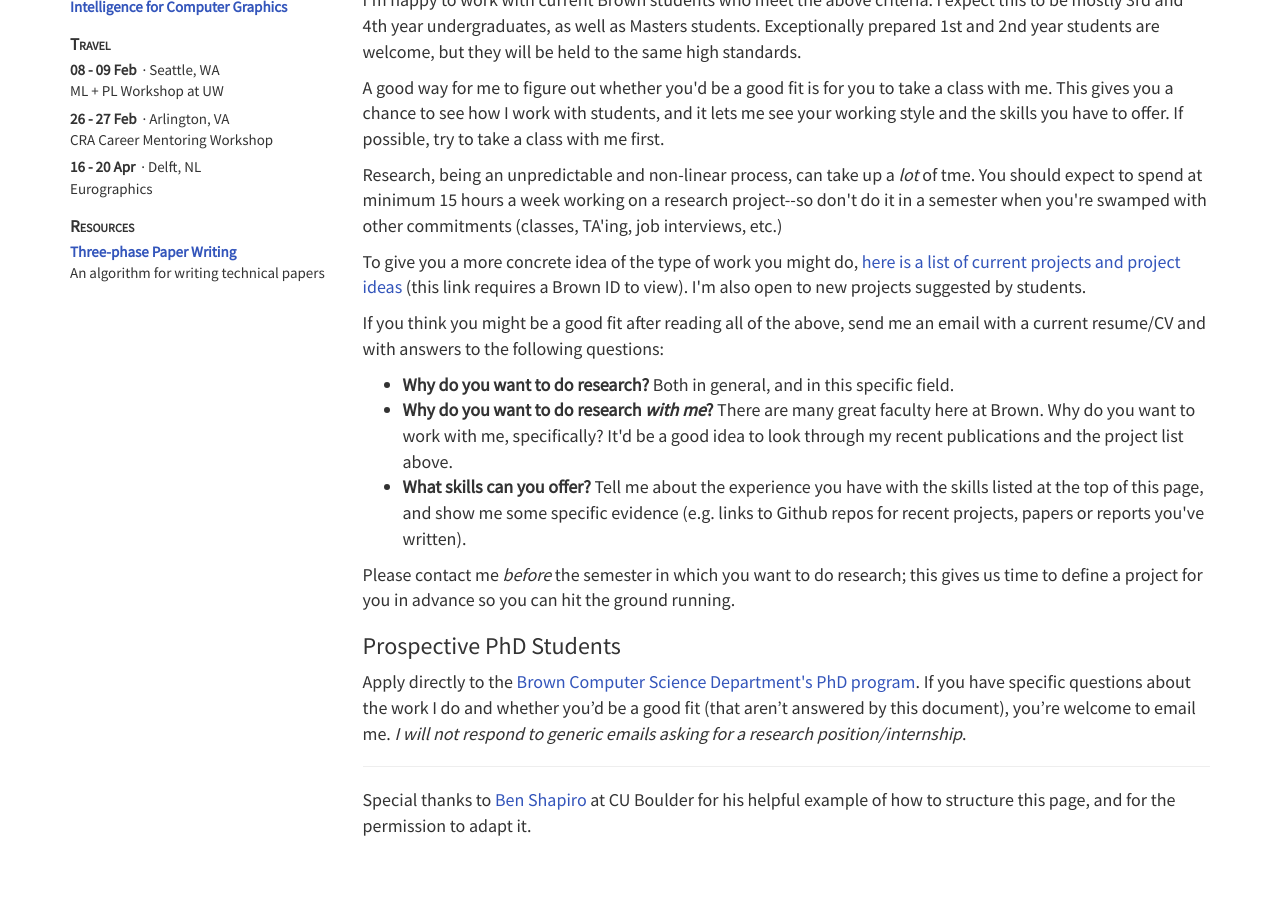
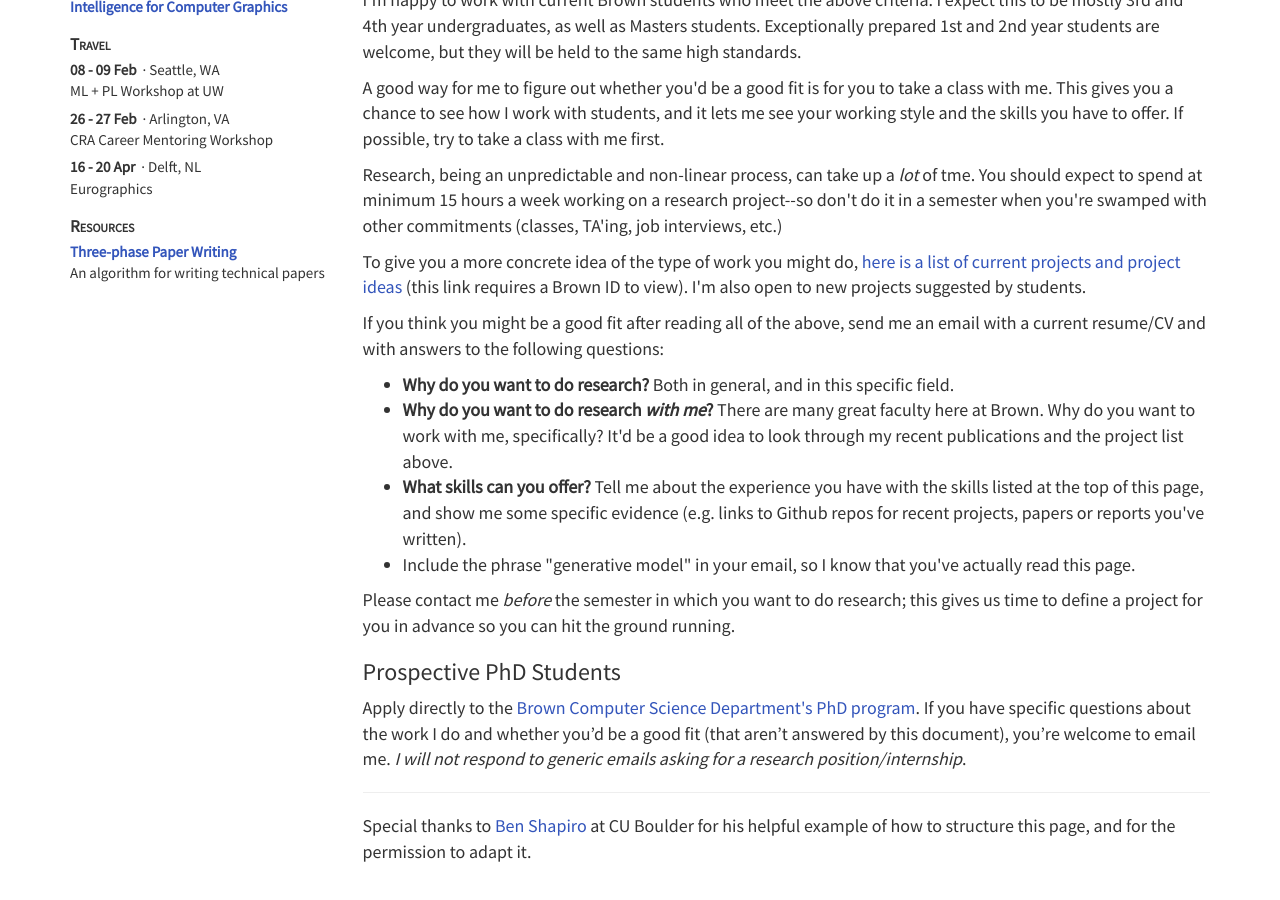
Before and after one commit to dritchie/dritchie.github.io, a Jekyll site: the page built from prospective_students.html, in a window 1280 px wide and 900 px high, scrolled down 763 px. Built offline with Jekyll 4.4.1, drawn with Linux system fonts in a browser that asks for light colours; before the commit the page ends 1638 px from its top, so only the background shows below that.

Commit message:
Add "Brown M&Ms" test to prospective students page.

```diff
--- a/prospective_students.html
+++ b/prospective_students.html
@@ -47,6 +47,7 @@
 		<li><strong>Why do you want to do research?</strong> Both in general, and in this specific field.</li>
 		<li><strong>Why do you want to do research <i>with me</i>?</strong> There are many great faculty here at Brown. Why do you want to work with me, specifically? It'd be a good idea to look through my recent publications and the project list above.</li>
 		<li><strong>What skills can you offer?</strong> Tell me about the experience you have with the skills listed at the top of this page, and show me some specific evidence (e.g. links to Github repos for recent projects, papers or reports you've written).</li>
+		<li>Include the phrase "generative model" in your email, so I know that you've actually read this page.</li>
 	</ul>
 
 	Please contact me <i>before</i> the semester in which you want to do research; this gives us time to define a project for you in advance so you can hit the ground running.
```
